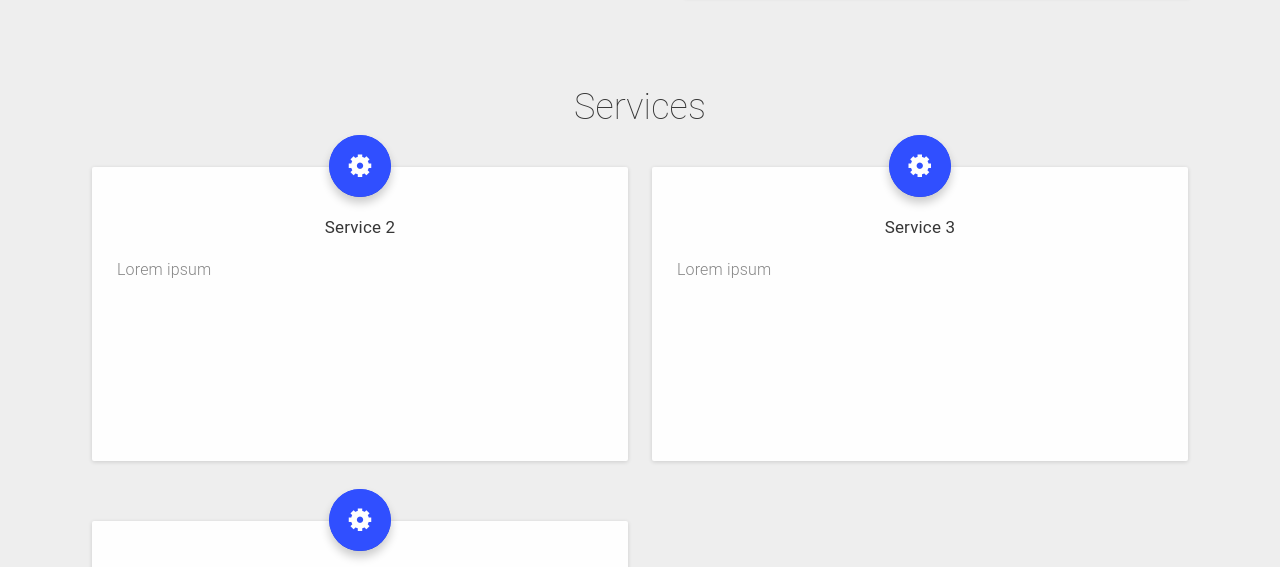
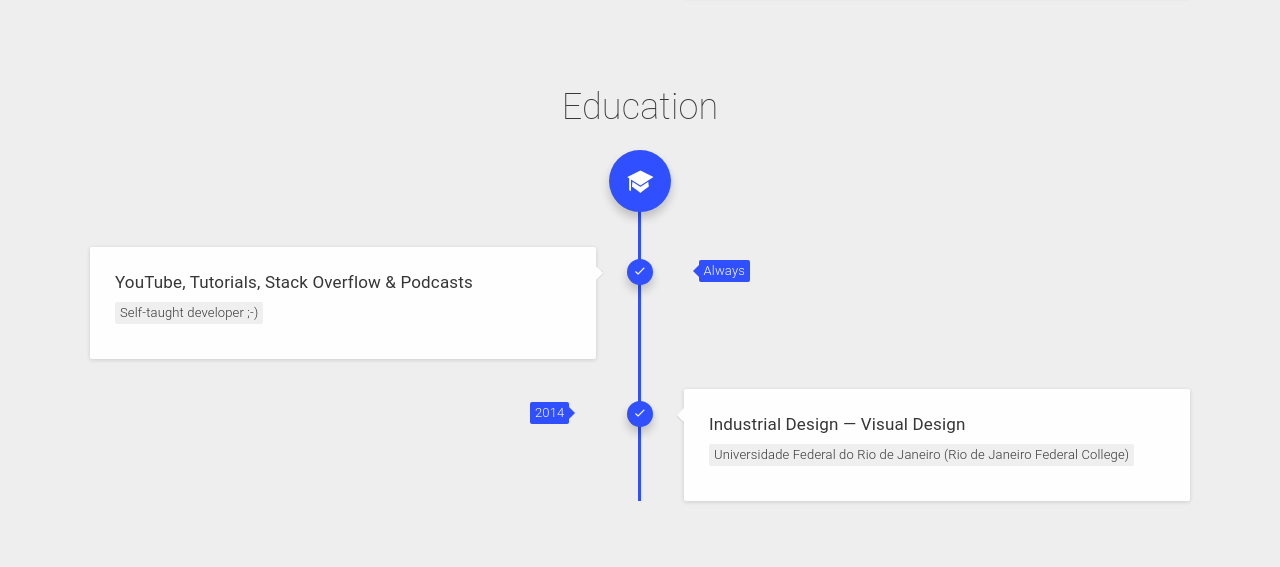
Before and after one commit to tiagobnobrega/tiagobnobrega.github.io, a Gatsby site: page / in a window 1280 px wide. Shown: the part 5633-6200 px from the top of the page. Built offline with nearby package versions, Linux system fonts and the light colour scheme; Gatsby itself is replaced by a stand-in of ours; a web font is replaced by a local one.

Commit message:
comment service section

```diff
--- a/src/pages/index.js
+++ b/src/pages/index.js
@@ -92,7 +92,7 @@ export default class Index extends React.Component {
             <Experiences {...$v} />
 
             {/* Service */}
-            <Services {...$v} />
+            {/*<Services {...$v} />*/}
 
             {/* Section Education */}
             <Education {...$v} />
```
